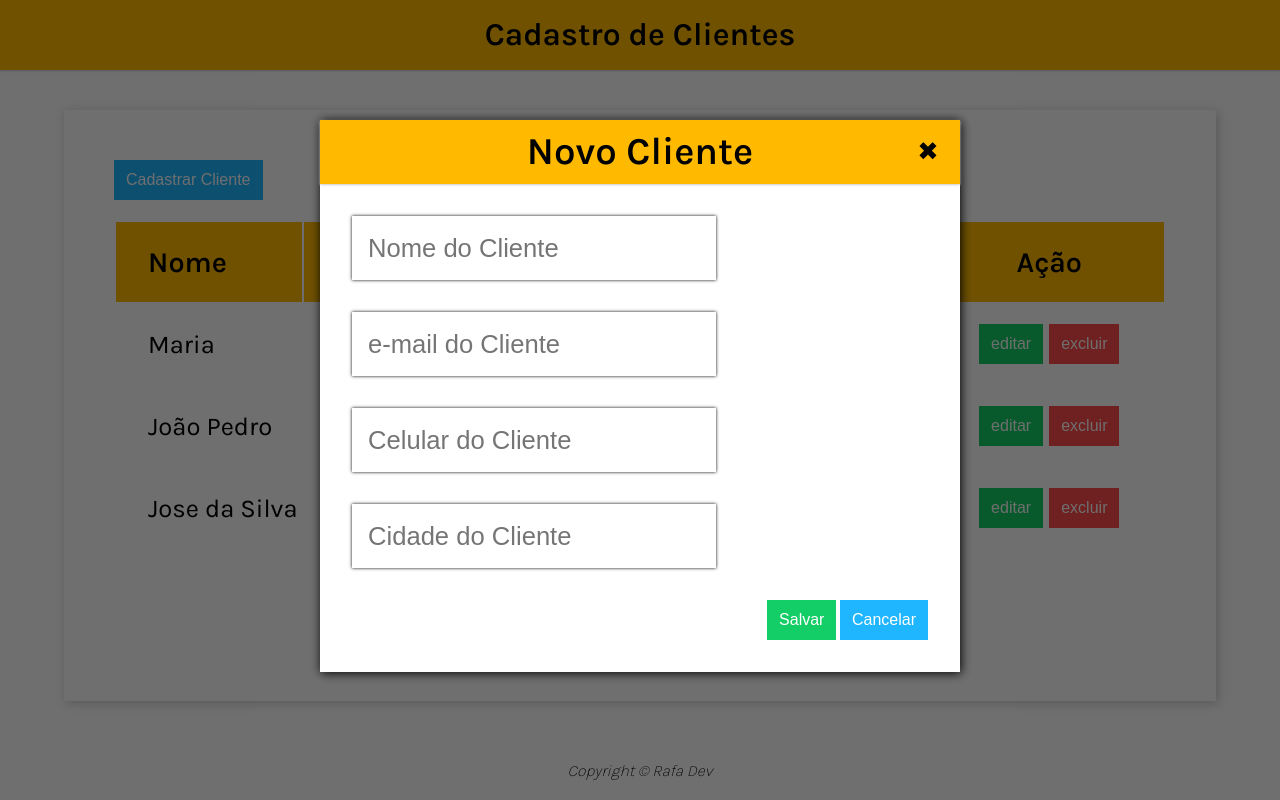
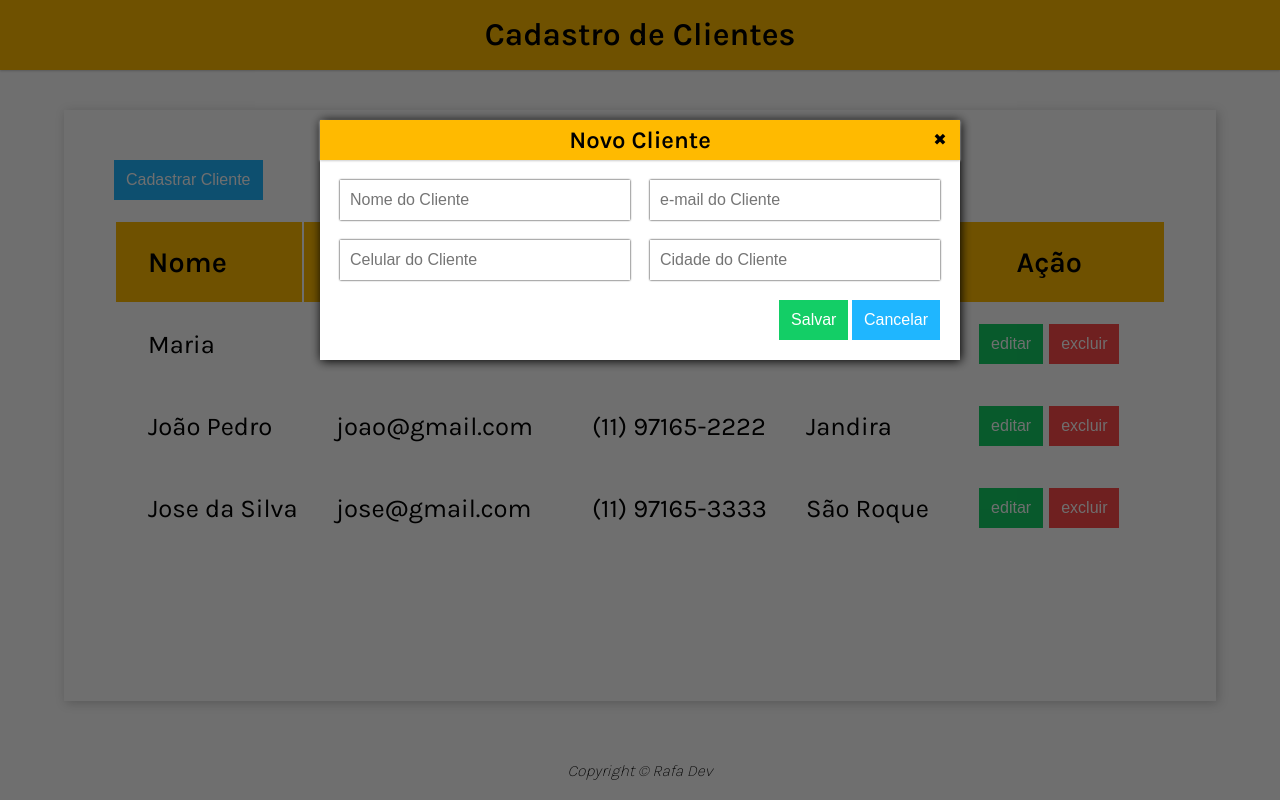
Before and after one commit to RafaelPires2/cadastroClientes, a plain HTML site: page index.html in a window 1280 px wide. Both pictures are taken after a click on the button "Cadastrar Cliente". Drawn offline with Linux system fonts and the light colour scheme.

Commit message:
ref modal

```diff
--- a/css/modal.css
+++ b/css/modal.css
@@ -1,73 +1,85 @@
 .modal{
     position: fixed;
-    top: 0;
-    left: 0;
+    top:0;
+    left:0;
     width: 100%;
     height: 100%;
     background: #00000090;
     opacity: 0;
     z-index: -1;
 }
+
 .modal.active{
     opacity: 1;
     z-index: 1;
 }
+
 .modal-content{
     display: flex;
     flex-direction: column;
-    gap:2rem;
+    gap:20px;
     width: 50vw;
     margin: 15vh auto;
-    padding-bottom: 2rem;
-    background-color: var(--white);
+    padding-bottom: 20px;
+    background-color: white;
     box-shadow: 1px 1px 10px black;
 }
+
 .modal-header{
     display: flex;
     position: relative;
     justify-content: center;
-    height: 4rem;
-    line-height: 4rem;
-    font-size: 1.6rem;
+    height: 40px;
+    line-height: 40px;
+    font-size: 1rem;
 }
+
+
+
 .modal-close{
     position: absolute;
     right: 0;
     display: block;
-    width: 4rem;
-    height: 4rem;
+    width: 40px;
+    height: 40px;
     text-align: center;
     user-select: none;
     cursor: pointer;
 }
+
 .modal-close:hover{
-    background-color: var(--btn-close);
-    color: var(--white);
+    background-color: #FF4949;
+    color: white;
 }
+
 .modal-form{
     display: flex;
     justify-content: space-between;
     flex-wrap: wrap;
-    gap: 2rem;
-    padding: 0 2rem;
+    gap: 20px;
+    padding: 0 20px;
 }
+
 .modal-field{
-    width: calc(50% -1rem);
-    height: 4rem;
+    width: calc(50% - 10px);
+    height: 40px;
     outline-style: none;
     border-style: none;
-    box-shadow: 0 0 .2rem black;
-    padding: 0 1rem;
-    font-size: 1.6rem;
+    box-shadow: 0 0 2px black;
+    padding: 0 10px;
+    font-size:1rem;
 }
+
 .modal-field:focus{
-    border: .2rem solid var(--primary-color);
-    box-shadow: 0 0 .3rem var(--primary-color);
+    border: 2px solid var(--primary-color);
+    box-shadow: 0 0 3px var(--primary-color);
 }
+
+
 .modal-footer{
     background-color: inherit;
     text-align: right;
-    padding: 0 2rem;
+    padding: 0 20px;
 }
 
 @media (max-width:480px){
```
